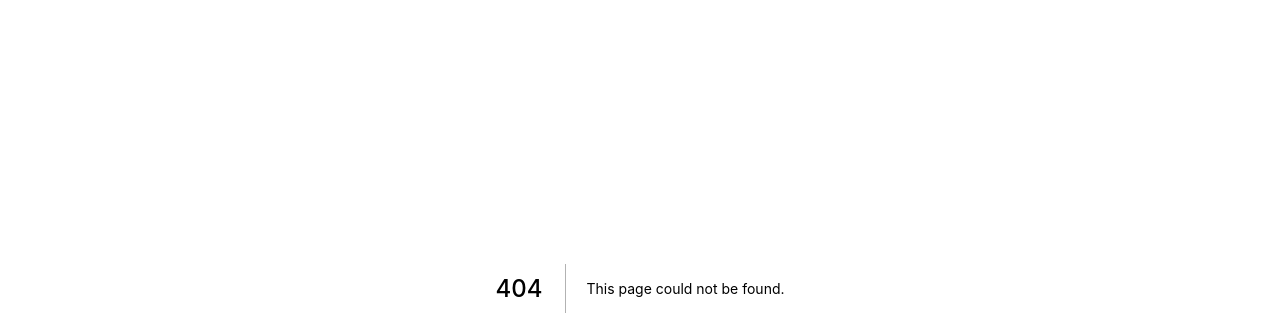
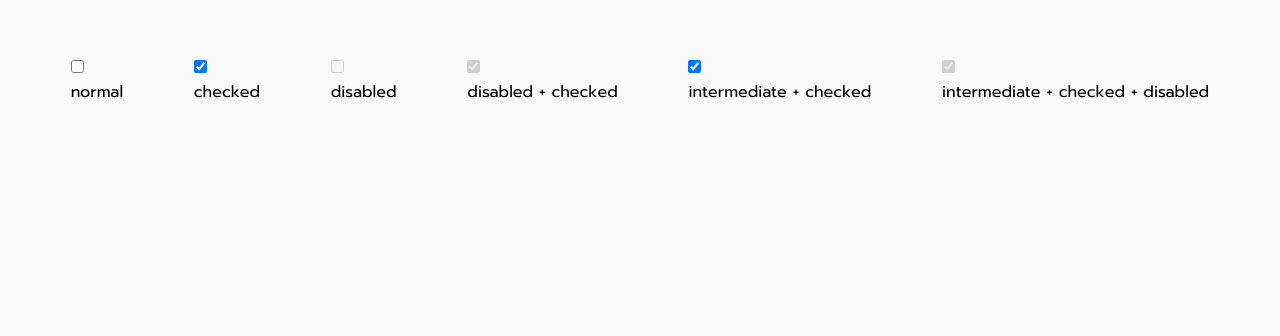
Before and after one commit to thyahan/just-for-fun, a Next.js app: page /test in a window 1280 px wide. Before the commit this address had no page. Shown: the part 112-448 px from the top of the page. Built offline with nearby package versions, Linux system fonts and the light colour scheme.

Commit message:
feat: :sparkles: add list and checkbox

```diff
--- a/src/api/branch/account/useBranchAccountDetail.tsx
+++ b/src/api/branch/account/useBranchAccountDetail.tsx
@@ -11,7 +11,7 @@ interface IAccount {
   status: string;
 }
 
-interface IBranch {
+export interface IBranch {
   accSize: number;
   accounts: IAccount[];
   branchName: string;
--- /dev/null
+++ b/src/components/Checkbox/index.css
@@ -0,0 +1,46 @@
+.cs-checkbox {
+  @apply w-6 h-6 relative;
+}
+
+.cs-checkbox > input {
+  @apply absolute w-6 h-6 opacity-0 z-10 cursor-pointer;
+}
+
+.cs-checkbox > .cs-checkbox-inner {
+  @apply absolute top-0 left-0 w-6 h-6 border border-gray-200 rounded-md shadow-sm;
+}
+
+.cs-checkbox:hover > .cs-checkbox-inner {
+  @apply border-red-300;
+}
+
+.cs-checkbox > input[type="checkbox"]:disabled {
+  @apply cursor-not-allowed;
+}
+
+.cs-checkbox > input[type="checkbox"]:disabled + .cs-checkbox-inner {
+  @apply bg-gray-200;
+}
+
+.cs-checkbox > input[type="checkbox"]:checked + .cs-checkbox-inner:after {
+  content: "";
+  @apply absolute left-2 top-[2px] w-2 h-[14px] border-r-[3px] border-b-[3px] border-white rotate-45 shadow-lg;
+}
+
+.cs-checkbox > input[type="checkbox"]:disabled:hover + .cs-checkbox-inner {
+  @apply border-gray-200;
+}
+
+.cs-checkbox > input[type="checkbox"]:checked + .cs-checkbox-inner {
+  @apply bg-red-500 border-red-500;
+}
+
+.cs-checkbox > input[type="checkbox"]:checked:disabled + .cs-checkbox-inner {
+  @apply bg-gray-200 border-gray-200;
+}
+
+/* intermediate */
+.cs-checkbox > input.cs-checkbox-intermediate[type="checkbox"]:checked + .cs-checkbox-inner:after {
+  content: "";
+  @apply absolute left-[5px] top-0 w-3 h-3 border-r-0 border-b-[3px] border-white rotate-0 shadow-lg;
+}
--- /dev/null
+++ b/src/components/Checkbox/index.tsx
@@ -0,0 +1,21 @@
+import React from "react";
+import css from "./index.module.css";
+
+interface Props {
+  checked?: boolean;
+  disabled?: boolean;
+  intermediate?: boolean;
+}
+
+const Checkbox = (props: Props) => {
+  const { checked, intermediate } = props;
+
+  return (
+    <div className="cs-checkbox">
+      <input {...props} type="checkbox" className={intermediate ? "cs-checkbox-intermediate" : ""} />
+      <span className={`cs-checkbox-inner ${checked ? "cs-checkbox-inner-checked" : ""}`}></span>
+    </div>
+  );
+};
+
+export default Checkbox;
--- /dev/null
+++ b/src/components/List/index.tsx
@@ -0,0 +1,27 @@
+import React from "react";
+import { AutoSizer, List, ListRowRenderer } from "react-virtualized";
+
+export type Props = {
+  /** Optional renderer to be used in place of rows when rowCount is 0 */
+  noRowsRenderer?: (() => JSX.Element) | undefined;
+  /** Responsible for rendering a row given an index; ({ index: number }): node */
+  rowRenderer: ListRowRenderer;
+  /** Row index to ensure visible (by forcefully scrolling if necessary) */
+  scrollToIndex?: number | undefined;
+  width?: number;
+  height?: number;
+  rowCount: number;
+  rowHeight: number;
+};
+
+const ListComponent = (props: Props) => {
+  return (
+    <AutoSizer>
+      {({ height, width }: { height: number; width: number }) => {
+        return <List {...props} width={width} height={height} />;
+      }}
+    </AutoSizer>
+  );
+};
+
+export default ListComponent;
--- /dev/null
+++ b/src/modules/branch-account/Account/index.module.css
@@ -0,0 +1,3 @@
+.account {
+  @apply w-full h-full flex justify-start items-center border-b border-red-500;
+}
--- /dev/null
+++ b/src/modules/branch-account/Account/index.tsx
@@ -0,0 +1,32 @@
+import React from "react";
+import css from "./index.module.css";
+import { omit } from "lodash";
+import Checkbox from "components/Checkbox";
+
+type Props = React.HTMLAttributes<HTMLDivElement> & {
+  checkbox?: boolean;
+  checked?: boolean;
+};
+
+const Account = (props: Props) => {
+  const { checkbox, children } = props;
+
+  const renderCheckbox = () => {
+    // const { checked } = props;
+
+    return (
+      <div className="px-4">
+        <Checkbox />
+      </div>
+    );
+  };
+
+  return (
+    <div className={css.account} {...omit(props, ["checkbox", "checked", "children"])}>
+      {checkbox && renderCheckbox()}
+      {children}
+    </div>
+  );
+};
+
+export default Account;
--- a/src/modules/branch-account/index.tsx
+++ b/src/modules/branch-account/index.tsx
@@ -1,13 +1,25 @@
 import React, { useEffect } from "react";
 import { FaSync } from "react-icons/fa";
-import useBranchAccountDetail from "api/branch/account/useBranchAccountDetail";
+import useBranchAccountDetail, { IBranch } from "api/branch/account/useBranchAccountDetail";
 import Section from "components/Section";
-import css from "./index.module.css";
+import List from "components/List";
+// import css from "./index.module.css";
+import Account from "./Account";
+
+const ROW_HEIGHT = 80;
+const MAX_ROW = 5;
+const MAX_LIST_HEIGHT = ROW_HEIGHT * MAX_ROW;
 
 interface Props {}
 
 const name = (name?: string) => {
   return name ? name : "no-name";
+};
+
+const getListHeight = (size: number): string => {
+  const height = size > MAX_ROW ? MAX_LIST_HEIGHT : size * ROW_HEIGHT;
+
+  return `${height}px`;
 };
 
 const BranchAccountModule = (props: Props) => {
@@ -45,13 +57,26 @@ const BranchAccountModule = (props: Props) => {
       )}
       {data && (
         <ul>
-          {data.map((branch) => (
+          {data.map((branch: IBranch) => (
             <li key={branch.branchNo}>
               <p>{`${branch.branchNo}:${name(branch.branchName)}`}</p>
-              <div className="px-10">
-                {branch.accounts.map((account, i) => (
-                  <p key={i}>{`${account.accountId}:${name(account.accountName)}`}</p>
-                ))}
+              <div
+                className={`border border-gray-100 rounded-md overflow-auto shadow-lg`}
+                style={{
+                  height: getListHeight(branch?.accounts?.length || 0),
+                }}
+              >
+                <List
+                  rowCount={branch.accounts.length}
+                  rowHeight={ROW_HEIGHT}
+                  rowRenderer={({ index, style, key }) => {
+                    return (
+                      <Account checkbox checked={index === 2} style={style} key={key}>{`[${index + 1}] - [${branch.accounts[index].accountId}] ${name(
+                        branch.accounts[index].accountName
+                      )}`}</Account>
+                    );
+                  }}
+                />
               </div>
             </li>
           ))}
--- a/src/pages/branch-account/index.tsx
+++ b/src/pages/branch-account/index.tsx
@@ -8,8 +8,6 @@ const BranchAccountPage = (props: Props) => {
   return (
     <MainLayout>
       <BranchAccountModule />
-      <BranchAccountModule />
-      <BranchAccountModule />
     </MainLayout>
   );
 };
--- /dev/null
+++ b/src/pages/test.tsx
@@ -0,0 +1,38 @@
+import React from "react";
+import css from "./index.module.css";
+import Checkbox from "components/Checkbox";
+
+interface Props {}
+
+const TestPage = (props: Props) => {
+  return (
+    <div className={"w-full h-96 flex justify-evenly items-center"}>
+      <div className="relative">
+        <Checkbox />
+        <p>normal</p>
+      </div>
+      <div>
+        <Checkbox checked />
+        <p>checked</p>
+      </div>
+      <div>
+        <Checkbox disabled />
+        <p>disabled</p>
+      </div>
+      <div>
+        <Checkbox disabled checked />
+        <p>disabled + checked</p>
+      </div>
+      <div>
+        <Checkbox checked intermediate />
+        <p>intermediate + checked</p>
+      </div>
+      <div>
+        <Checkbox checked intermediate disabled />
+        <p>intermediate + checked + disabled</p>
+      </div>
+    </div>
+  );
+};
+
+export default TestPage;
--- a/src/styles/globals.css
+++ b/src/styles/globals.css
@@ -11,8 +11,11 @@
   }
 
   body {
-    background-color: #F9F9FA;
+    background-color: #f9f9fa;
     padding: 0;
     margin: 0;
   }
 }
+
+@import url("~react-virtualized/styles.css");
+@import url("../components/Checkbox/index.css");
```
Also changed, not shown: package.json (+8 -1 lines), src/pages/_app.tsx (+4 -4 lines), 2 other files (tests, documents, lock files or other folders).
